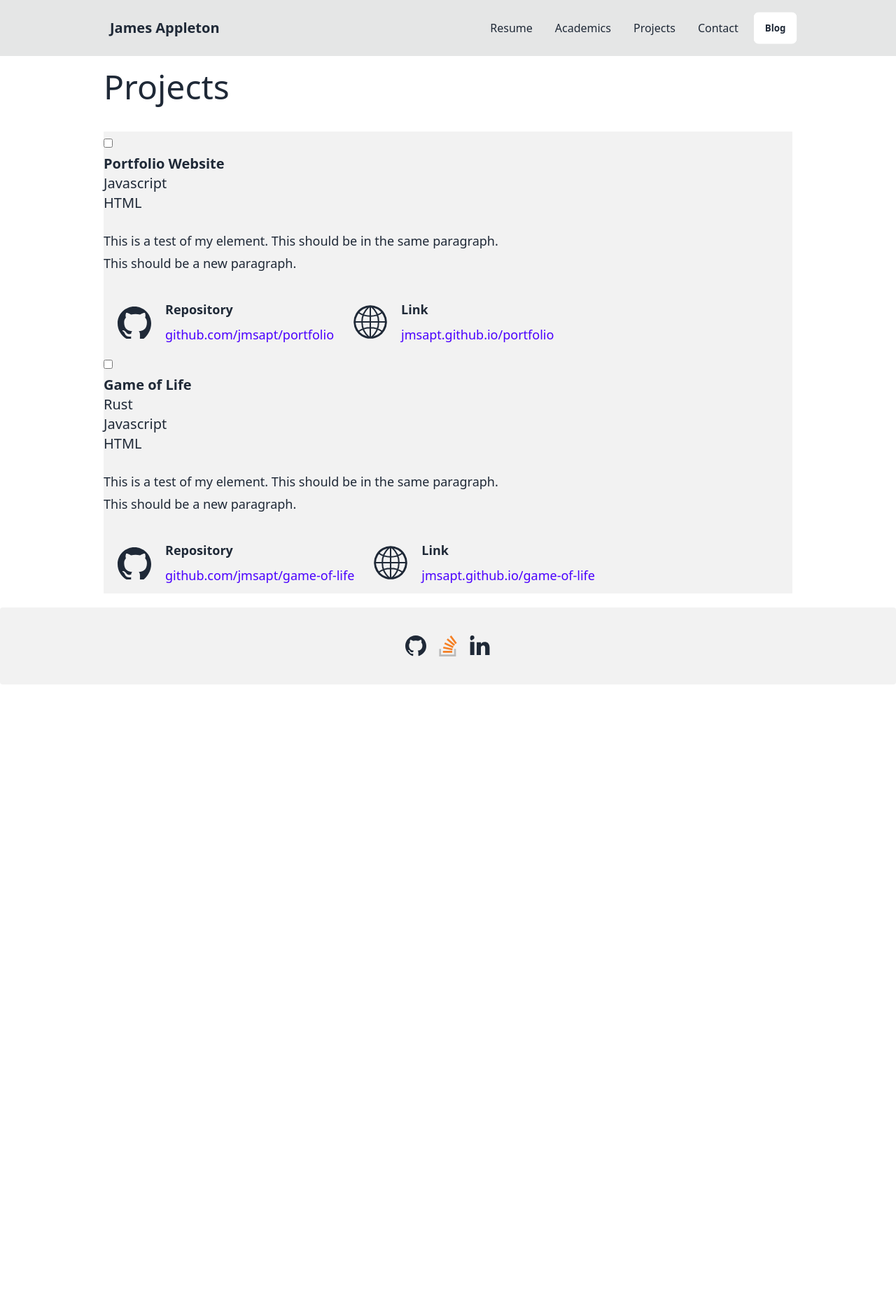
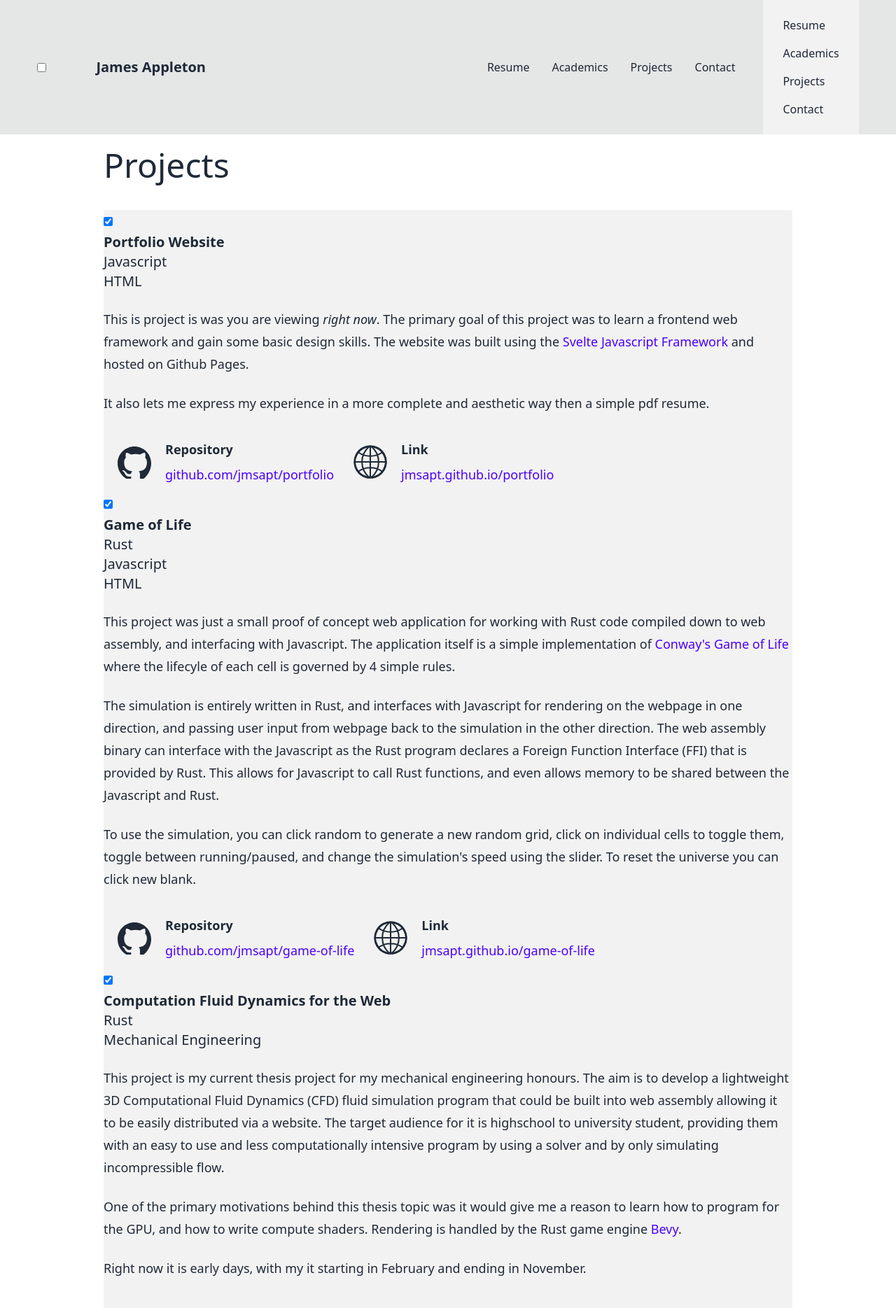
Before and after one commit to jmsapt/portfolio, a SvelteKit app: page /projects in a window 1280 px wide. Shown: the top 1869 px of the page at 70% size. Before the commit the page ends 978 px from the top, so only its background shows below. Built offline with nearby package versions, Linux system fonts and the light colour scheme.

Commit message:
projects page 80% complete

```diff
--- a/package.json
+++ b/package.json
@@ -10,16 +10,19 @@
 		"check:watch": "svelte-kit sync && svelte-check --tsconfig ./tsconfig.json --watch"
 	},
 	"devDependencies": {
+		"@magidoc/plugin-svelte-marked": "^4.1.4",
 		"@rollup/plugin-json": "^6.1.0",
 		"@sveltejs/adapter-auto": "^3.0.0",
 		"@sveltejs/adapter-static": "^3.0.1",
 		"@sveltejs/kit": "^2.0.0",
 		"@sveltejs/vite-plugin-svelte": "^3.0.0",
 		"@tailwindcss/typography": "^0.5.10",
+		"@types/marked": "^6.0.0",
 		"autoprefixer": "^10.4.17",
 		"daisyui": "^4.7.2",
 		"eslint": "^8.56.0",
 		"eslint-plugin-svelte": "^2.35.1",
+		"marked": "^12.0.0",
 		"postcss": "^8.4.35",
 		"svelte": "^4.2.11",
 		"svelte-check": "^3.6.0",
@@ -37,6 +40,7 @@
 		"js-yaml": "^4.1.0",
 		"svelte-apex": "^1.1.0",
 		"svelte-apexcharts": "^1.0.2",
-		"svelte-chartjs": "^3.1.5"
+		"svelte-chartjs": "^3.1.5",
+		"svelte-markdown": "^0.4.1"
 	}
 }
--- a/src/routes/+layout.svelte
+++ b/src/routes/+layout.svelte
@@ -13,7 +13,7 @@
 
 <html data-theme="dark" lang="en"></html>
 <div class="items-center justify-center min-h-screen flex-col flex">
-    <div class="w-full flex justify-center items-center bg-base-300">
+    <div class="w-full bg-base-300">
         <Navbar />
     </div>
 
--- a/src/routes/Navbar.svelte
+++ b/src/routes/Navbar.svelte
@@ -2,9 +2,36 @@
     import { base } from "$app/paths";
 </script>
 
-<div class="navbar max-w-screen-lg justify-between p-3">
+<div class="drawer flex justify-center items-center">
+    <input id="my-drawer-3" type="checkbox" class="drawer-toggle" />
+    <div
+        class="drawer-content flex flex-col max-w-screen-lg justify-between p-3 w-full"
+    >
+        <div class="navbar">
+            <div class="flex-none lg:hidden">
+                <label
+                    for="my-drawer-3"
+                    aria-label="open sidebar"
+                    class="btn btn-square btn-ghost"
+                >
+                    <svg
+                        xmlns="http://www.w3.org/2000/svg"
+                        fill="none"
+                        viewBox="0 0 24 24"
+                        class="inline-block w-6 h-6 stroke-current"
+                        ><path
+                            stroke-linecap="round"
+                            stroke-linejoin="round"
+                            stroke-width="2"
+                            d="M4 6h16M4 12h16M4 18h16"
+                        ></path></svg
+                    >
+                </label>
+            </div>
             <div class="flex-1">
-        <a href="{base}/" class="btn btn-ghost text-xl">James Appleton</a>
+                <a href="{base}/" class="btn btn-ghost text-xl"
+                    >James Appleton</a
+                >
             </div>
             <div class="navbar-center hidden lg:flex">
                 <ul class="menu menu-horizontal px-1 text-base">
@@ -14,8 +41,31 @@
                     <li><a href="{base}/contact/">Contact</a></li>
                     <!-- <li><a href="/blog">Blog</a></li> -->
                 </ul>
-        <div>
+
+                <!-- TODO: Add back when implemented -->
+
+                <!-- <div>
                     <a href="{base}/" class="btn bg-base-100 btn-ghost">Blog</a>
+                </div> -->
             </div>
         </div>
     </div>
+
+    <div class="drawer-side">
+        <label
+            for="my-drawer-3"
+            aria-label="close sidebar"
+            class="drawer-overlay"
+        ></label>
+        <ul class="menu p-4 w-80 min-h-full bg-base-200">
+            <!-- Sidebar content here -->
+            <ul class="menu menu-vertical px-1 text-base">
+                <li><a href="{base}/resume/">Resume</a></li>
+                <li><a href="{base}/academics/">Academics</a></li>
+                <li><a href="{base}/projects/">Projects</a></li>
+                <li><a href="{base}/contact/">Contact</a></li>
+                <!-- <li><a href="/blog">Blog</a></li> -->
+            </ul>
+        </ul>
+    </div>
+</div>
--- a/src/routes/academics/Table.svelte
+++ b/src/routes/academics/Table.svelte
@@ -6,7 +6,7 @@
     import { onMount } from "svelte";
 </script>
 
-<table class="table table-sm table-pin-rows table-pin-cols">
+<table class="table table-md table-pin-rows table-pin-cols">
     <thead>
         <tr>
             <th></th>
--- a/src/routes/academics/transcript.json
+++ b/src/routes/academics/transcript.json
@@ -41,7 +41,7 @@
     },
     {
         "course": "MATH1231",
-        "name": "Math 1B",
+        "name": "Mathematics 1B",
         "mark": 76,
         "grade": "DN",
         "uoc": 6,
--- a/src/routes/contact/+page.svelte
+++ b/src/routes/contact/+page.svelte
@@ -79,7 +79,7 @@
                 <p class="font-medium m-1"><b>Github</b></p>
                 <p class="font-medium m-1"><a
                     href="https://www.github.com/jmsapt/"
-                    class="link link-primary">jmsapt</a
+                    class="link link-primary link-hover">jmsapt</a
                 ></p>
             </div>
         </div>
@@ -100,7 +100,7 @@
                 <p class="font-medium m-1"><b>LinkedIn</b></p>
                 <p class="font-medium m-1"><a
                     href="https://www.linkedin.com/in/james-appleton-929a6b1b0/"
-                    class="link link-primary">James Appleton</a
+                    class="link link-primary link-hover">James Appleton</a
                 ></p>
             </div>
         </div>
--- a/src/routes/projects/Project.svelte
+++ b/src/routes/projects/Project.svelte
@@ -3,24 +3,43 @@
     export let link: string | null = null;
     export let name: string;
     export let description: string;
-    export let tags: string[];
+    export let tags: string[] = [];
 
-    let paragraphs = description.split("\n");
-    console.log(paragraphs);
+    // Format markdown style links, then split into paragraphs
+    const regex = [
+        /\[([^\[\]]+)\]\(([^)]+)\)/g,   // Markdown links
+        /\*\*(.*?)\*\*/g,               // Bold
+        /\*(.*?)\*/g,                   // Italics
+    ];
+    const replaceTags = [
+        '<a href="$2" class="link link-primary link-hover">$1</a>',
+        '<strong>$1</strong>',
+        '<em>$1</em>'
+    ];
+
+    let content = description;
+    for (let i = 0; i < regex.length; i++) {
+        content = content.replace(regex[i], replaceTags[i]);
+    }
+    let paragraphs = content.split("\n");
 
     let badges = new Map([
         ["rust", "badge-error"],
         ["javascript", "badge-warning"],
         ["html", "badge-accent"],
+        ["python", "badge-secondary"],
+        ["cpp", "badge-info"],
+        ["mechanical engineering", "badge-primary"],
     ]);
 </script>
 
 <!-- svelte-ignore a11y-no-noninteractive-tabindex -->
 <div
     tabindex="0"
-    class="collapse collapse-arrow border border-base-300 bg-base-200"
+    class="collapse collapse-arrow border border-base-300 bg-base-200 p-2"
+
 >
-    <input type="checkbox" />
+    <input type="checkbox" checked/>
     <div class="collapse-title text-xl font-medium">
         <b>{name}</b>
         {#each tags as tag}
@@ -30,12 +49,9 @@
         {/each}
     </div>
     <div class="collapse-content">
-        <p>
-            {#each paragraphs as text}
-                {text}
-                <br class="mt-4" />
-            {/each}
-        </p>
+        {#each paragraphs as text}
+            <p>{@html text}</p>
+        {/each}
         {#if repo || link}
             <div class="flex-row flex mt-2">
                 {#if repo}
--- a/static/projects.yaml
+++ b/static/projects.yaml
@@ -1,17 +1,82 @@
+# Required fields are name and description. Other fields are optional.
+# Modified markdown syntax. Valid markdown elements include:
+# - newline seperated paragraphs
+# - links
+# - bold/italics
+
 - name: Portfolio Website
-  description: "This is a test of my element.
-    This should be in the same paragraph.
+  description: "
+    This is project is was you are viewing *right now*. The primary goal of this project was to learn a frontend web framework and gain some basic
+    design skills. The website was built using the [Svelte Javascript Framework](https://svelte.dev) and hosted on Github Pages.
 
-    This should be a new paragraph."
+    It also lets me express my experience in a more complete and aesthetic way then a simple pdf resume.
+    "
   tags: [Javascript, HTML]
   repo: github.com/jmsapt/portfolio
   link: jmsapt.github.io/portfolio
 
 - name: Game of Life
+  description: "
+    This project was just a small proof of concept web application for working with
+    Rust code compiled down to web assembly, and interfacing with Javascript.
+    The application itself is a simple implementation of [Conway's Game of Life](https://en.wikipedia.org/wiki/Conway%27s_Game_of_Life)
+    where the lifecyle of each cell is governed by 4 simple rules.
+
+    The simulation is entirely written in Rust, and interfaces with Javascript for rendering on the webpage in one direction, and passing
+    user input from webpage back to the simulation in the other direction. The web assembly binary can interface with the Javascript
+    as the Rust program declares a Foreign Function Interface (FFI) that is provided by Rust. This allows for Javascript to call Rust
+    functions, and even allows memory to be shared between the Javascript and Rust.
+
+    To use the simulation, you can click random to generate a new random grid, click on individual cells to toggle them, toggle between running/paused, and change the simulation's
+    speed using the slider. To reset the universe you can click new blank.
+    "
+  tags: [Rust, Javascript, HTML]
+  repo: github.com/jmsapt/game-of-life
+  link: jmsapt.github.io/game-of-life
+
+
+- name: Computation Fluid Dynamics for the Web
+  description: "
+    This project is my current thesis project for my mechanical engineering honours. The aim is to develop a lightweight 3D Computational Fluid
+    Dynamics (CFD) fluid simulation program that could be built into web assembly allowing it to be easily distributed via a website. The target audience
+    for it is highschool to university student, providing them with an easy to use and less computationally intensive program by using
+    a solver and by only simulating incompressible flow.
+
+    One of the primary motivations behind this thesis topic was it would give me a reason to learn how to program for
+    the GPU, and how to write compute shaders. Rendering is handled by the Rust game engine [Bevy](https://bevyengine.org).
+
+    Right now it is early days, with my it starting in February and ending in November.
+    "
+  tags: [Rust, Mechanical Engineering]
+  repo: github.com/jmsapt/windtunnel
+
+- name: UNSW Sunswift Racing
+  description: "
+    UNSW's [Sunswift Racing](https://www.challeng.unsw.edu.au/challeng-projects/sunswift-racing) is a student lead engineering project that designs
+    and build solar cars. They have been building solar cars since 1996, with the current car being Sunswift Racing 7 (SR7). I was a member Vechile Dynamics department
+    from August 2022 to September 2023.
+
+    During my time with the team, I helped improve and maintain SR7 in preparation for the 2023 Bridgestone World Solar Challenge in October of 2023, where solar cars race across Australia starting in Darwin
+    ending in Adelaide. Sunswift Racing finished the event winning our division ([Bridgestone World Solar Challenge Results](https://worldsolarchallenge.org/the-event/history/honour_roll)).
+    The team also managed to set a [new world record](https://www.abc.net.au/news/2022-12-19/solar-powered-car-unsw-sunswift-7/101790478), becoming the fastest electric
+    car to travel more than 1,000 kilometres on a single charge.
+    "
+  tags: [Mechanical Engineering]
+
+- name: Undergraduate Research Project
   description: "This is a test of my element.
     This should be in the same paragraph.
 
+
     This should be a new paragraph."
-  tags: [Rust, Javascript, HTML]
+  tags: [Mechanical Engineering, CPP]
   repo: github.com/jmsapt/game-of-life
   link: jmsapt.github.io/game-of-life
+
+
+# - name: Capstone Project
+#   description: "This is a test of my element.
+#     This should be in the same paragraph.
+
+#     This should be a new paragraph."
+#   tags: [Python, Javascript, HTML]
```
Also changed, not shown: src/routes/academics/+page.svelte (+20 -6 lines), 1 other file (tests, documents, lock files or other folders). Lines whose indentation alone changed are shown as unchanged.
